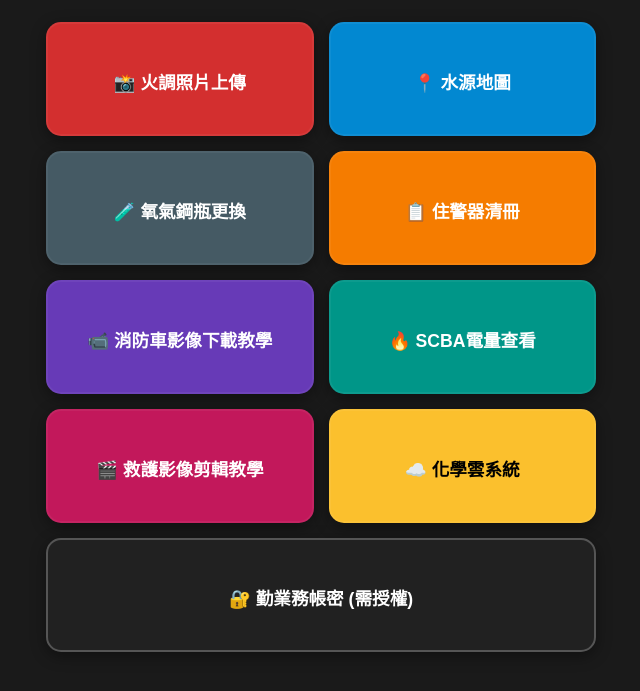
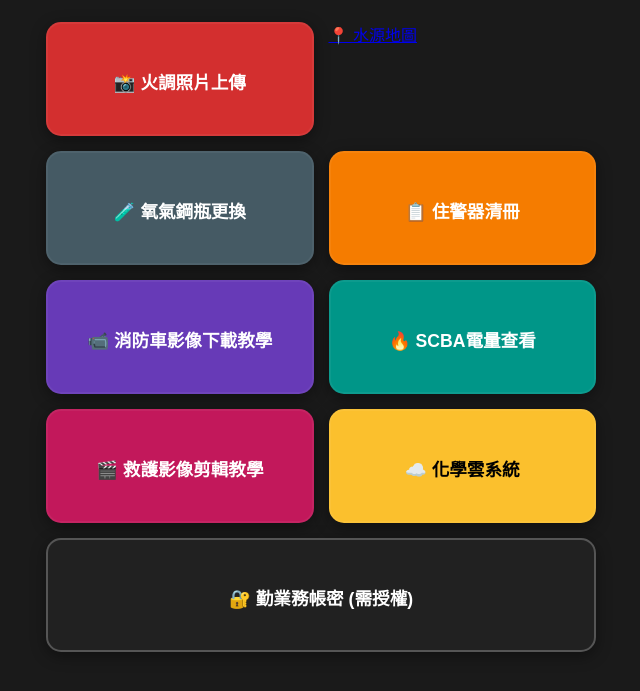
Before and after one commit to wei040404/-5, a plain HTML site: page index.html in a window 1280 px wide. Shown: the part 103-794 px from the top of the page, without its empty margins (319-959 px from the left). Drawn offline with Linux system fonts and the light colour scheme.

Commit message:
Update index.html

```diff
--- a/index.html
+++ b/index.html
@@ -94,7 +94,7 @@
             <span>📸 火調照片上傳</span>
         </a>
 
-        <a href="https://www.google.com/maps/d/u/0/edit?mid=18HBJfcolC4waMsVRD92Y-BZNHuechcg&usp=sharing" class="nav-button btn-water" target="_blank">
+        <a href="https://www.google.com/maps/d/u/0/edit?mid=18HBJfcolC4waMsVRD92Y-BZNHuechcg&usp=sharing"_blank">
             <span>📍 水源地圖</span>
         </a>
 
```
